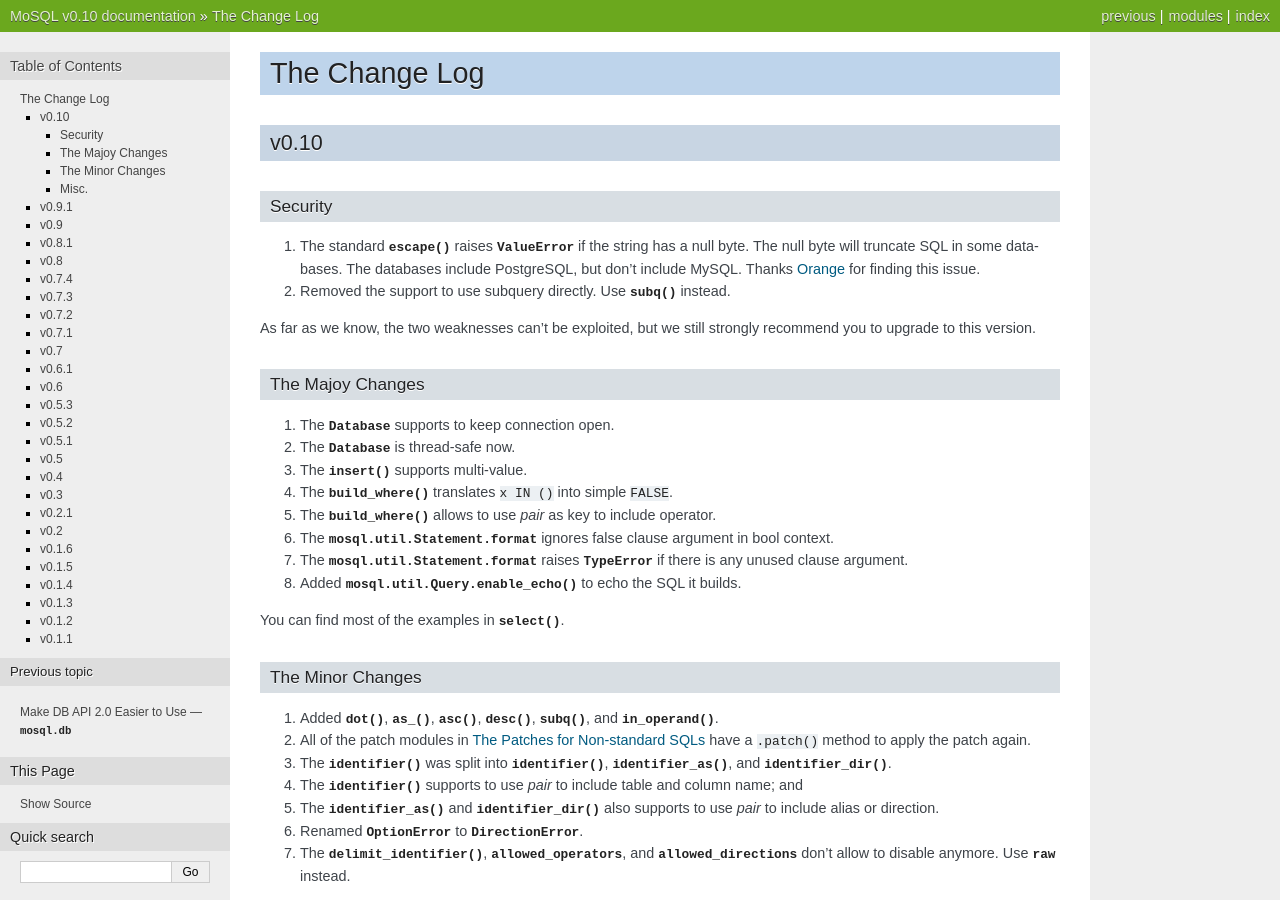
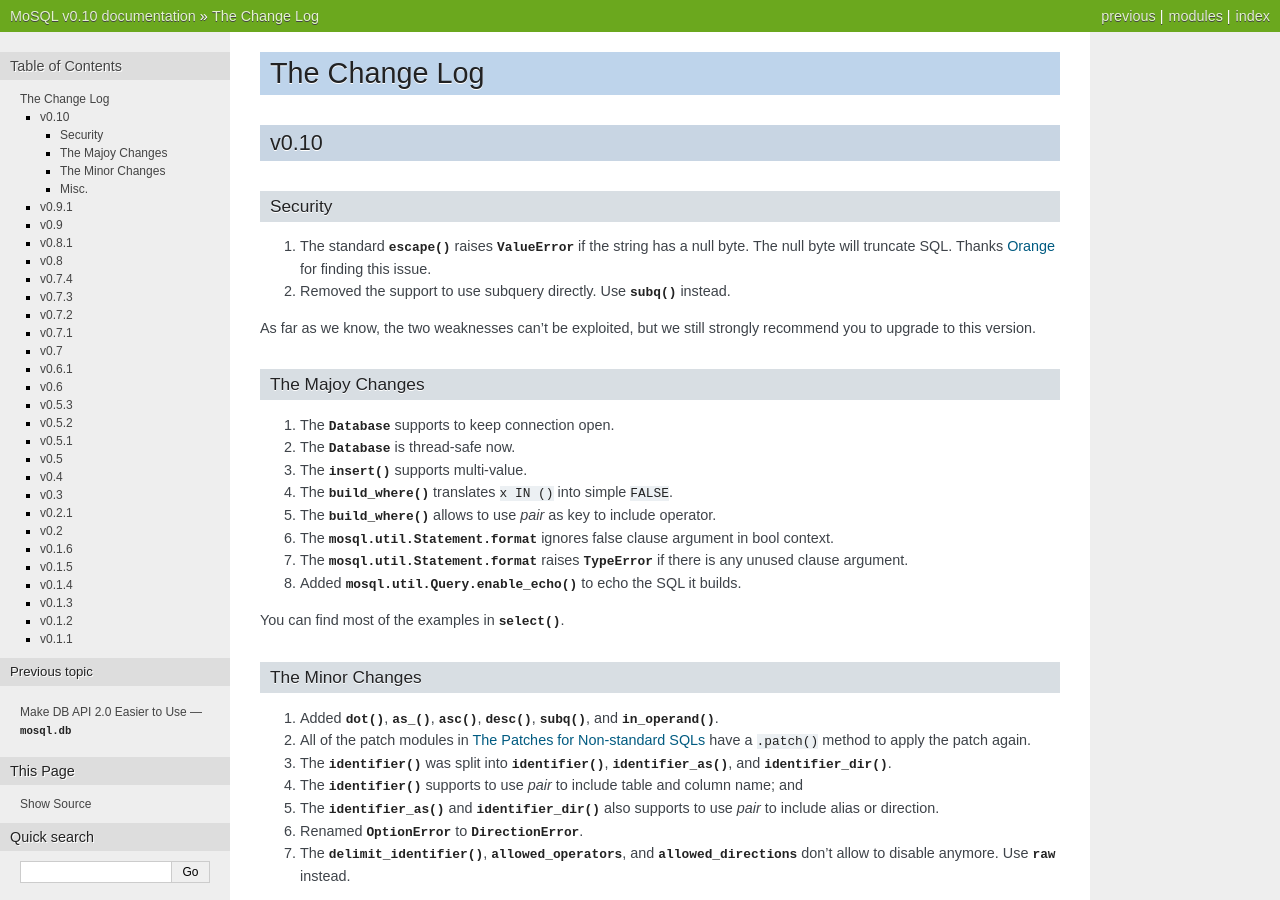
Before and after one commit to moskytw/mosql, a Sphinx documentation site: the page built from docs/changes.rst, in a window 1280 px wide and 900 px high. Built offline with Sphinx 7.4.7, drawn with Linux system fonts in a browser that asks for light colours.

Commit message:
updated the info

```diff
--- a/docs/changes.rst
+++ b/docs/changes.rst
@@ -8,8 +8,7 @@
 ~~~~~~~~
 
 #. The standard :func:`~mosql.util.escape` raises :exc:`ValueError` if the
-   string has a null byte. The null byte will truncate SQL in some databases.
-   The databases include PostgreSQL, but don't include MySQL. Thanks `Orange
+   string has a null byte. The null byte will truncate SQL. Thanks `Orange
    <http://blog.orange.tw>`_ for finding this issue.
 #. Removed the support to use subquery directly. Use :func:`~mosql.util.subq`
    instead.
```
